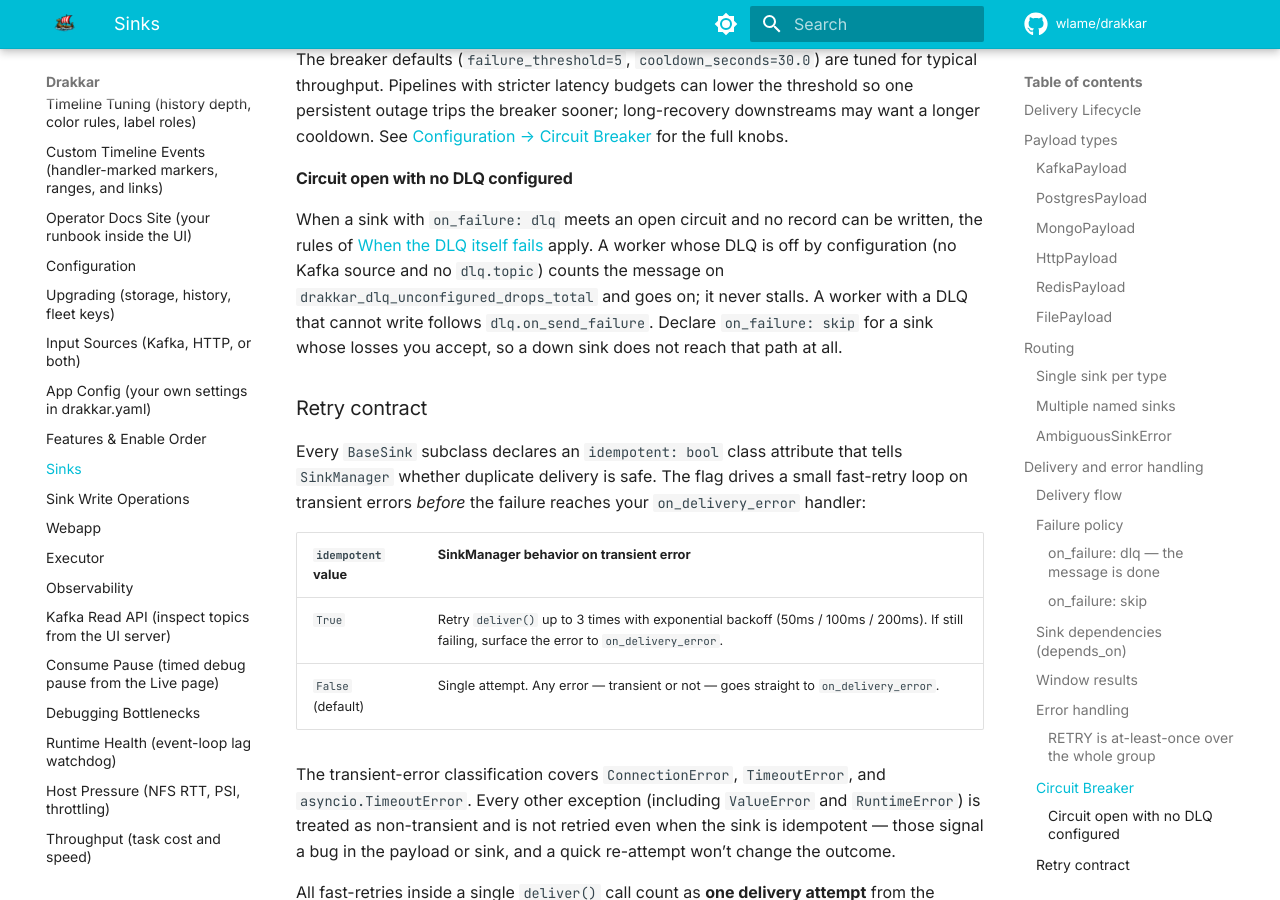
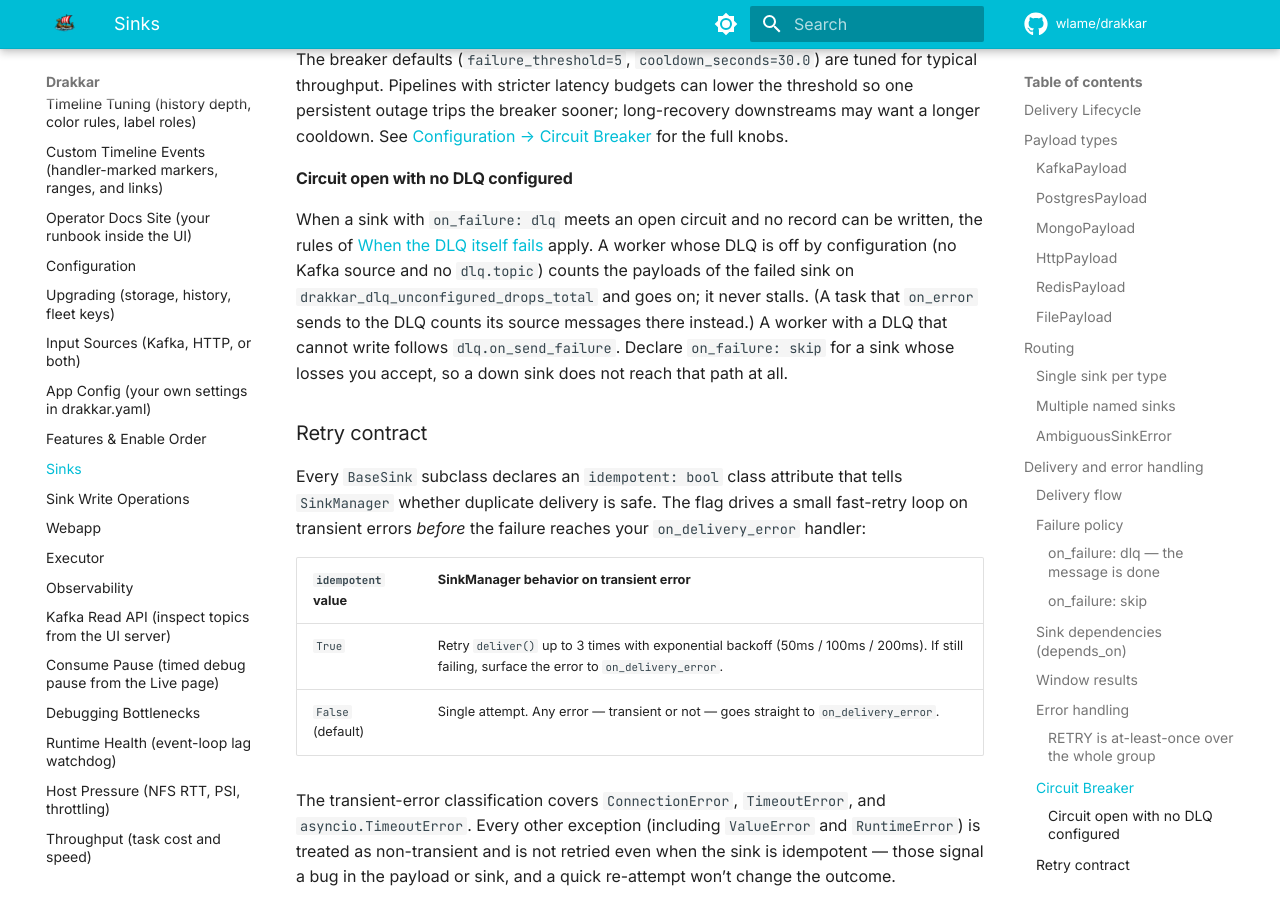
Before and after one commit to wlame/drakkar, an MkDocs documentation site: the page built from docs/sinks.md, in a window 1280 px wide and 900 px high, scrolled down 14010 px. Built offline with MkDocs 1.6.1 and Material for MkDocs 9.7.7, drawn with Linux system fonts in a browser that asks for light colours; comment, search, counter and statistics services are not loaded; some of the changed text lies outside the part shown.

Commit message:
Fix two DLQ counter descriptions and pin the next sink of a dropped request.

```diff
--- a/docs/sinks.md
+++ b/docs/sinks.md
@@ -551,8 +551,9 @@
 When a sink with `on_failure: dlq` meets an open circuit and no record can be
 written, the rules of [When the DLQ itself fails](#when-the-dlq-itself-fails)
 apply. A worker whose DLQ is off by configuration (no Kafka source and no
-`dlq.topic`) counts the message on `drakkar_dlq_unconfigured_drops_total` and
-goes on; it never stalls. A worker with a DLQ that cannot write follows
+`dlq.topic`) counts the payloads of the failed sink on
+`drakkar_dlq_unconfigured_drops_total` and goes on; it never stalls. (A task
+that `on_error` sends to the DLQ counts its source messages there instead.) A worker with a DLQ that cannot write follows
 `dlq.on_send_failure`. Declare `on_failure: skip` for a sink whose losses
 you accept, so a down sink does not reach that path at all.
 
@@ -796,7 +797,7 @@
 
 | Strategy | Behavior | Trade-off |
 |----------|----------|-----------|
-| `drop` (default) | The loss is logged at CRITICAL (`dlq_failure_payloads_dropped`, with `message_count`) and counted in `drakkar_dlq_dropped_payloads_total` (source messages); the message counts as processed and its offset commits. The pipeline keeps moving. | The message is **lost**. Alert on the counter. |
+| `drop` (default) | The loss is logged at CRITICAL (`dlq_failure_payloads_dropped`: with `message_count` for a sink or task failure, with `offset` for a parse failure) and counted in `drakkar_dlq_dropped_payloads_total` (source messages); the message counts as processed and its offset commits. The pipeline keeps moving. | The message is **lost**. Alert on the counter. |
 | `stall` | The affected offset is left uncommitted (counted in `drakkar_delivery_stalled_offsets_total`) and the partition is **paused** — no new messages are fetched from it until the worker restarts or the partition is reassigned. On restart, processing resumes from the last committed offset, so the messages are redelivered. | No data loss, but the partition accrues consumer lag until the downstream is fixed and the worker restarted. |
 
 Both strategies are loud: `drakkar_dlq_send_failures_total` ticks on every failed
```
Also changed, not shown: docs/observability.md (+2 -2 lines), docs/webapp.md (+4 -1 lines), 1 other file.
